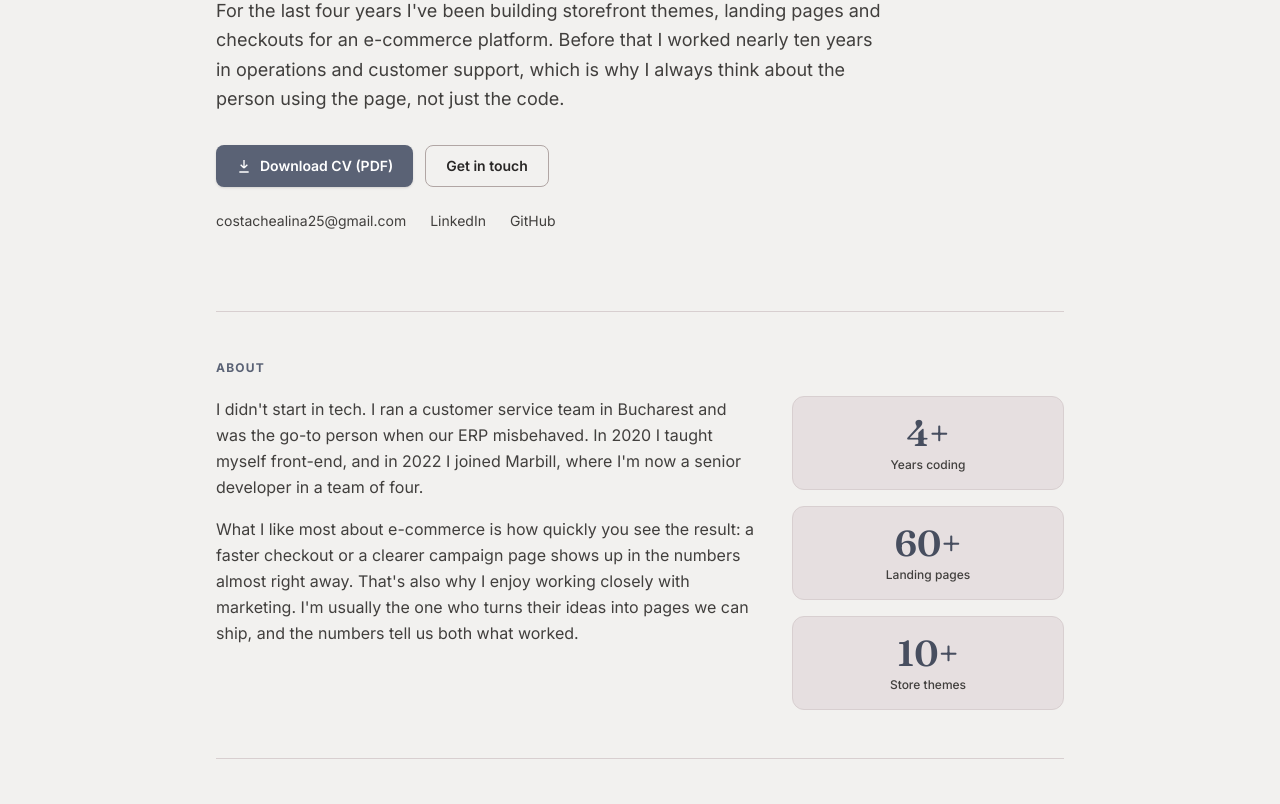
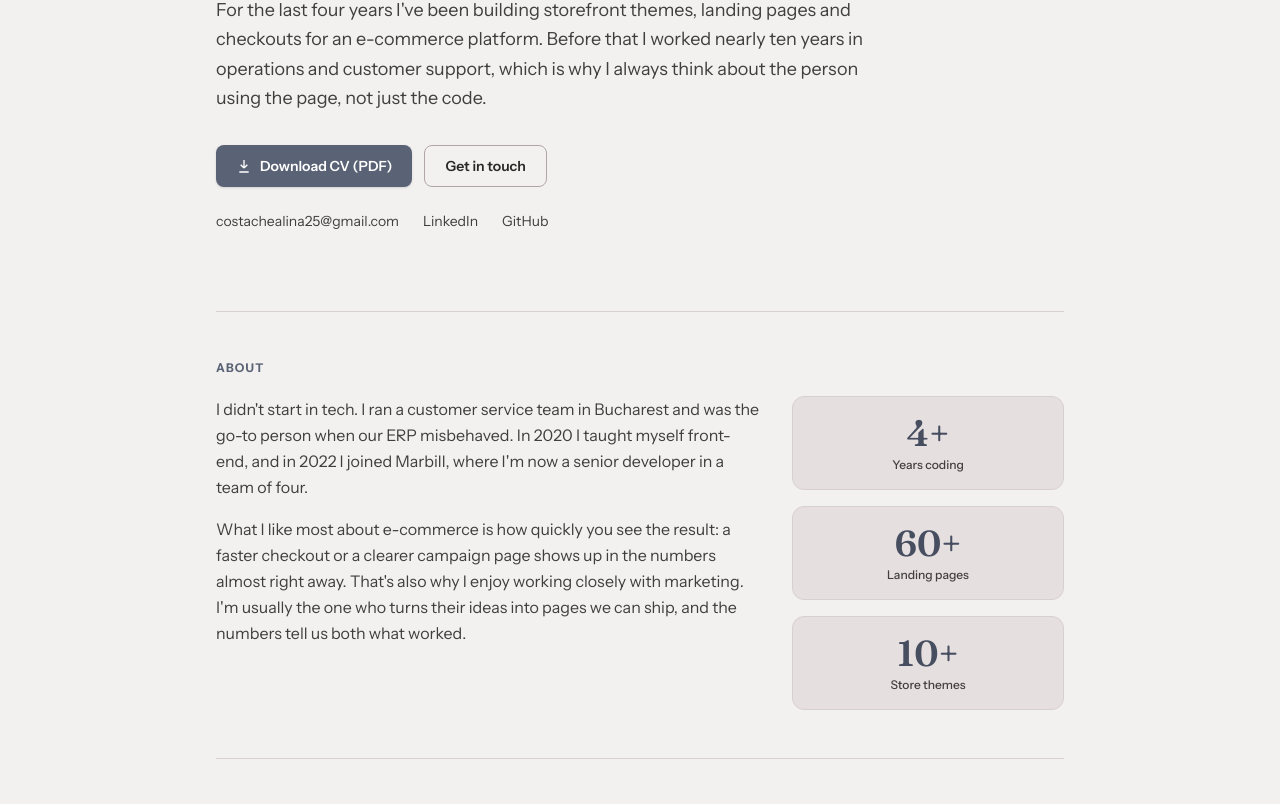
Before and after one commit to AlinaDev252/cv, a website: page index.html in a window 1280 px wide. Shown: the part 316-1120 px from the top of the page. Drawn offline with Linux system fonts and the light colour scheme.

Commit message:
Switch body font to Instrument Sans

```diff
--- a/index.html
+++ b/index.html
@@ -34,7 +34,7 @@
   <link rel="icon" href="assets/favicon.svg" type="image/svg+xml">
   <link rel="preconnect" href="https://fonts.googleapis.com">
   <link rel="preconnect" href="https://fonts.gstatic.com" crossorigin>
-  <link href="https://fonts.googleapis.com/css2?family=Fraunces:opsz,wght@9..144,500;9..144,600&family=Inter:wght@400;500;600;700&display=swap" rel="stylesheet">
+  <link href="https://fonts.googleapis.com/css2?family=Fraunces:opsz,wght@9..144,500;9..144,600&family=Instrument+Sans:wght@400;500;600;700&display=swap" rel="stylesheet">
   <link rel="stylesheet" href="assets/style.css">
   <script>
     try {
--- a/src/input.css
+++ b/src/input.css
@@ -5,7 +5,7 @@
 @custom-variant dark (&:where(.dark, .dark *));
 
 @theme {
-  --font-sans: "Inter", ui-sans-serif, system-ui, sans-serif;
+  --font-sans: "Instrument Sans", ui-sans-serif, system-ui, sans-serif;
   --font-display: "Fraunces", Georgia, serif;
   --color-paper: #f2f1ef;
   --color-body: #413f3d;
```
Also changed, not shown: assets/style.css.
